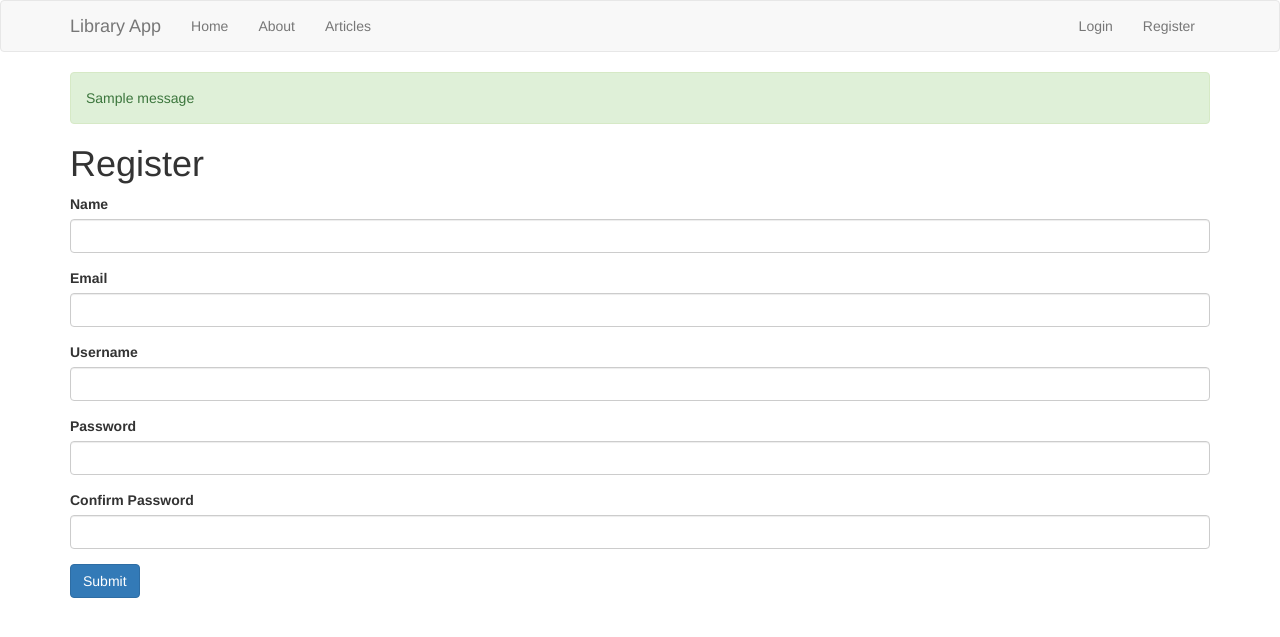
After one commit to msiu001/LibraryApp, a Flask app: page /register in a window 1280 px wide. The commit adds this page. Shown: the top 637 px of the page. Run offline with Flask 2, Linux system fonts and the light colour scheme; one stand-in notice (Sample message) is shown; some libraries are stand-ins or nearby versions.

Commit message:
Adding mysql database, user register, user login

```diff
--- a/app.py
+++ b/app.py
@@ -1,8 +1,19 @@
-from flask import Flask, render_template
+from flask import Flask, render_template, flash, redirect, url_for, session, request, logging
 from data import Articles
-
+from flask_mysqldb import MySQL
+from wtforms import Form, StringField, TextAreaField, PasswordField, validators
+from passlib.hash import sha256_crypt
 
 app = Flask(__name__)
+
+#Config MySQL
+app.config['MYSQL_HOST'] = 'localhost'
+app.config['MYSQL_USER'] = 'root'
+app.config['MYSQL_PASSWORD'] = ''
+app.config['MYSQL_DB'] = 'libraryappdb'
+app.config['MYSQL_CURSORCLASS'] = 'DictCursor'
+#Init MYSQL
+mysql = MySQL(app)
 
 Articles = Articles()
 
@@ -22,6 +33,91 @@ def articles():
 def article(id):
     return render_template('article.html', id=id)
 
+# Register Form Class
+class RegisterForm(Form):
+    name = StringField('Name', [validators.Length(min=1, max=50)])
+    username = StringField('Username', [validators.Length(min=4, max=25)])
+    email = StringField('Email', [validators.Length(min=6, max=50)])
+    password = PasswordField('Password', [
+        validators.DataRequired(),
+        validators.EqualTo('confirm', message='Passwords do not match')
+    ])
+    confirm = PasswordField('Confirm Password')
+
+# route for the registration of the user
+@app.route('/register', methods=['GET', 'POST'])
+def register():
+    form = RegisterForm(request.form)
+    if request.method == 'POST' and form.validate():
+        name = form.name.data
+        email = form.email.data
+        username = form.username.data
+        password = sha256_crypt.encrypt(str(form.password.data))
+
+        #Create cursor
+        cur = mysql.connection.cursor()
+
+        #Execute query to insert a user in database
+        cur.execute("INSERT INTO users(name, email, username, password) VALUES(%s, %s, %s, %s)", (name, email, username, password))
+
+        #Commit to DB
+        mysql.connection.commit()
+
+        #Close connection
+        cur.close()
+
+        flash('You are now register and can login', 'success')
+
+        return render_template(url_for('login'))
+    return render_template('register.html', form=form)
+
+#User Login
+@app.route('/login', methods=['GET', 'POST'])
+def login():
+    if request.method == 'POST':
+        # Get Form Fields
+        username = request.form['username']
+        password_candidate = request.form['password']
+
+        # Create cursor
+        cur = mysql.connection.cursor()
+
+        # Get user by username
+        result = cur.execute("SELECT * FROM users WHERE username = %s", [username])
+
+        if result > 0:
+            # Get stored hash
+            data = cur.fetchone()
+            password = data['password']
+
+            # Compare Passwords
+            if sha256_crypt.verify(password_candidate, password):
+                # Passed
+                #app.logger.info('PASSWORD MATCHED!!')
+                session['logged_in'] = True
+                session['username'] = username
+
+                flash('You are now logged in', 'success')
+                return redirect(url_for('dashboard'))
+            else:
+                error = 'Invalid login'
+                return render_template('login.html', error=error)
+            # Close connection
+            cur.close()
+        else:
+            error = 'Username not found'
+            return render_template('login.html', error=error)
+
+    return render_template('login.html')
+
+
+
+@app.route('/dashboard')
+def dashboard():
+    return render_template('dashboard.html')
+
+
 
 if __name__ == '__main__':
+    app.secret_key='secret123'
     app.run(debug = True)
--- /dev/null
+++ b/templates/includes/_formhelpers.html
@@ -0,0 +1,9 @@
+{% macro render_field(field) %}
+  {{ field.label }}
+  {{ field(**kwargs)|safe }}
+  {% if field.errors %}
+    {% for error in field.errors %}
+      <span class="help-inline">{{ error }}</span>
+    {% endfor %}
+  {% endif %}
+{% endmacro %}
--- /dev/null
+++ b/templates/includes/_messages.html
@@ -0,0 +1,15 @@
+{% with messages = get_flashed_messages(with_categories=true) %}
+  {% if messages %}
+    {% for category, message in messages %}
+      <div class="alert alert-{{ category }}">{{ message }}</div>
+    {% endfor %}
+  {% endif %}
+{% endwith %}
+
+{% if error %}
+  <div class="alert alert-danger">{{error}}</div>
+{% endif %}
+
+{% if msg %}
+  <div class="alert alert-success">{{msg}}</div>
+{% endif %}
--- a/templates/includes/_navbar.html
+++ b/templates/includes/_navbar.html
@@ -16,6 +16,11 @@
           <li><a href="/articles">Articles</a></li>
         </ul>
 
+        <ul class="nav navbar-nav navbar-right">
+            <li><a href="/login">Login</a></li>
+            <li><a href="/register">Register</a></li>
+        </ul>
+
 
       </div><!--/.nav-collapse -->
     </div>
--- a/templates/layout.html
+++ b/templates/layout.html
@@ -9,7 +9,8 @@
   <body>
     {% include 'includes/_navbar.html' %}
     <div class="container">
-      {% block body %}{% endblock %}
+        {% include 'includes/_messages.html' %}
+        {% block body %}{% endblock %}
     </div>
 
     <script src="https://maxcdn.bootstrapcdn.com/bootstrap/3.3.7/js/bootstrap.min.js"></script>
--- /dev/null
+++ b/templates/register.html
@@ -0,0 +1,24 @@
+{% extends 'layout.html' %}
+
+{% block body %}
+  <h1>Register</h1>
+  {% from "includes/_formhelpers.html" import render_field %}
+  <form method="POST" action="">
+    <div class="form-group">
+      {{render_field(form.name, class_="form-control")}}
+    </div>
+    <div class="form-group">
+      {{render_field(form.email, class_="form-control")}}
+    </div>
+    <div class="form-group">
+      {{render_field(form.username, class_="form-control")}}
+    </div>
+    <div class="form-group">
+      {{render_field(form.password, class_="form-control")}}
+    </div>
+    <div class="form-group">
+      {{render_field(form.confirm, class_="form-control")}}
+    </div>
+    <p><input type="submit" class="btn btn-primary" value="Submit"></p>
+  </form>
+{% endblock %}
```
Also changed, not shown: templates/dashboard.html (added, +10 -0 lines), templates/login.html (added, +16 -0 lines).
